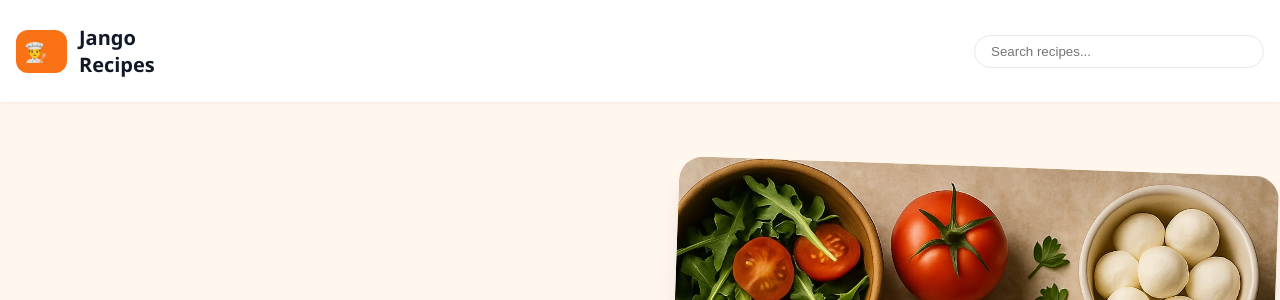
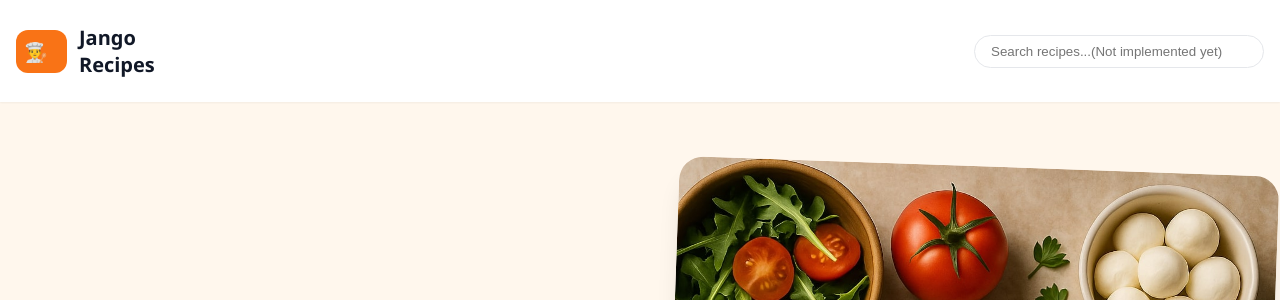
Before and after one commit to DaniEC3/JangoRecipes, a Django app: page / in a window 1280 px wide. Shown: the top 300 px of the page. Run offline with Django 5.2, Linux system fonts and the light colour scheme; data that the repository does not hold is empty.

Commit message:
Update search input placeholder text
Clarified in the search input placeholder that the search functionality is not implemented yet.

```diff
--- a/src/recipes/templates/recipes/home.html
+++ b/src/recipes/templates/recipes/home.html
@@ -20,7 +20,7 @@
                 </div>
 
                 <div class="search-section">
-                    <input type="text" placeholder="Search recipes..." class="search-input" />
+                    <input type="text" placeholder="Search recipes...(Not implemented yet)" class="search-input" />
                 </div>
             </div>
         </header>
```
